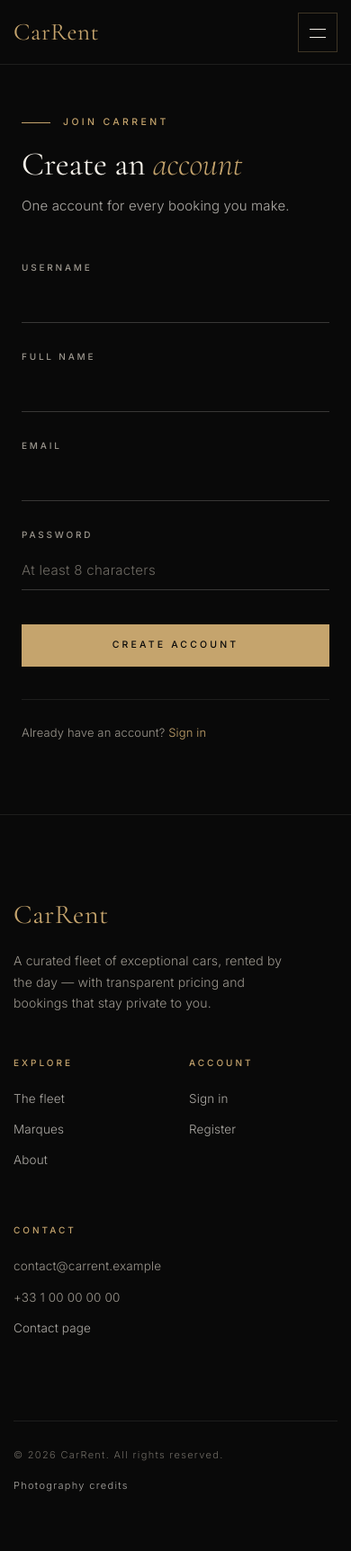
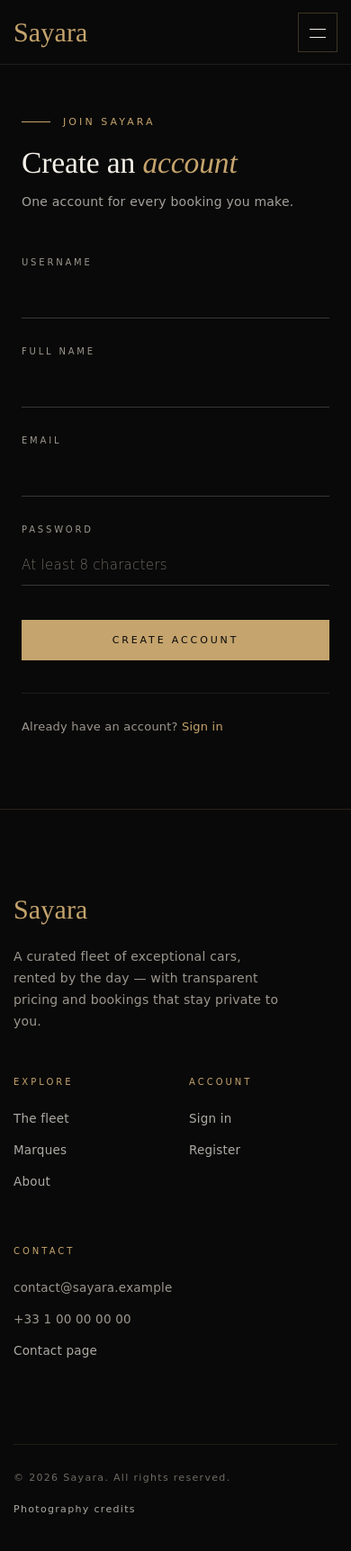
Before and after one commit to ranimedogaz1234-dot/Sayara, a Symfony app: template templates/security/signup.html.twig in a window 390 px wide. Shown: the whole page at 90% size. Before the commit the page ends 1658 px from the top, so only its background shows below. Run offline with Twig, Linux system fonts and the light colour scheme; the template is opened without the code that fills it, so the values that code supplies are empty; form fields are guessed from the names that the template uses; style sheets or scripts are compiled from the project's sources; some libraries are stand-ins or nearby versions.

Commit message:
Rebuild the homepage to the Sayara reference and refine typography
- Rename the customer-facing brand to Sayara (nav, footer, titles,
  sign-in pages, confirmation e-mail); the admin back-office is unchanged.
- Homepage hero rebuilt to the reference: full-bleed showroom image of a
  black Rolls-Royce Cullinan, centred tracked navigation, outlined gold
  account button, gold location eyebrow, Times-style serif headline with
  gold italic, and a Make / Model / Price / Pick-up search bar with a
  solid champagne-gold Search button. Every field maps to a real filter.
- The hero image is a composite derived from a CC BY-SA 4.0 Commons photo
  (credited on the page and on /credits); it replaces hero-phantom.jpg.
- Site-wide: Tinos serif + wide sans, smaller and lighter type, a 1200px
  content column, gold outlined buttons, gold hairline separators.
- Mobile: the car is framed in a band under the nav with copy below.

```diff
--- a/assets/styles/luxury.css
+++ b/assets/styles/luxury.css
@@ -25,10 +25,14 @@
   --ok: #9DBE96;
   --warn: #D49A86;
 
-  --serif: 'Cormorant Garamond', 'Cormorant', Georgia, 'Times New Roman', serif;
-  --sans: 'Inter', -apple-system, BlinkMacSystemFont, 'Segoe UI', sans-serif;
+  /* Matches the homepage reference: a classic Times-style serif for display
+     type (Tinos is metric-compatible with Times New Roman) and a wide,
+     open humanist sans for UI text. */
+  --serif: 'Tinos', 'Times New Roman', Times, serif;
+  --sans: 'DejaVu Sans', Verdana, Geneva, 'Segoe UI', sans-serif;
   --ease: cubic-bezier(.22, .61, .36, 1);
-  --nav-h: 84px;
+  --nav-h: 80px;
+  --gold-hi: #D8BC86;
 
   /* Aliases for templates written against the previous theme (payment,
      confirmation inline styles). Mapped onto the new palette. */
@@ -52,10 +56,10 @@
   background: var(--ink);
   color: var(--ivory);
   font-family: var(--sans);
-  font-weight: 300;
-  font-size: 14.5px;
-  line-height: 1.65;
-  letter-spacing: .01em;
+  font-weight: 400;
+  font-size: 13.5px;
+  line-height: 1.7;
+  letter-spacing: .015em;
   -webkit-font-smoothing: antialiased;
   -moz-osx-font-smoothing: grayscale;
 }
@@ -121,12 +125,12 @@
 }
 .lx-nav.is-solid { background: rgba(9, 9, 9, .94); border-bottom-color: var(--line); backdrop-filter: saturate(140%) blur(10px); }
 .lx-nav .container { display: flex; align-items: center; justify-content: space-between; }
-.lx-brand { font-family: var(--serif); font-weight: 400; font-size: 27px; letter-spacing: .02em; color: var(--gold) !important; line-height: 1; }
+.lx-brand { font-family: var(--serif); font-weight: 400; font-size: 30px; letter-spacing: .005em; color: var(--gold) !important; line-height: 1; }
 .lx-brand:hover { color: var(--ivory) !important; }
-.lx-menu { display: flex; align-items: center; gap: 6px; list-style: none; margin: 0; padding: 0; }
+.lx-menu { display: flex; align-items: center; gap: 10px; list-style: none; margin: 0 auto; padding: 0; }
 .lx-menu a, .lx-signin {
   position: relative; display: inline-block; padding: 8px 16px;
-  font: 400 10.5px/1 var(--sans); letter-spacing: .3em; text-transform: uppercase; color: var(--ivory-70);
+  font: 400 13px/1 var(--sans); letter-spacing: .3em; text-transform: uppercase; color: rgba(244, 240, 232, .76);
   transition: color .3s var(--ease);
 }
 .lx-menu a::after {
@@ -406,6 +394,45 @@
 .luxury-body .modal-title { font-family: var(--serif); font-weight: 400; font-size: 24px; }
 .luxury-body .modal-backdrop.show { opacity: .8; }
 
+/* ---------- Typography & gold refinement (Sayara) ----------
+   Smaller, lighter type across the customer pages, a 1200px content column
+   like the homepage reference, and quiet champagne-gold detailing. */
+@media (min-width: 1200px) { .luxury-body .container { max-width: 1230px; } }
+.eyebrow { font-weight: 400; font-size: 11px; letter-spacing: .28em; }
+.display { font-weight: 400; font-size: clamp(2.2rem, 3.6vw, 3.4rem); line-height: 1.02; }
+.title { font-weight: 400; font-size: clamp(1.75rem, 2.4vw, 2.4rem); line-height: 1.1; }
+.display em, .title em { font-weight: 400; }
+.lede { font-size: 14px; line-height: 1.75; color: rgba(244, 240, 232, .66); }
+.meta { font-size: 10.5px; letter-spacing: .22em; }
+.btn-lx, .btn-cr-primary, .btn-cr-outline, .btn-cr-danger { font-weight: 400; font-size: 11px; letter-spacing: .26em; padding: 16px 28px; }
+.btn-lx--sm { padding: 12px 20px; }
+.btn-lx--outline, .btn-cr-outline { border-color: rgba(197, 164, 109, .6); color: var(--gold) !important; }
+.btn-lx--outline:hover, .btn-cr-outline:hover { border-color: var(--gold-hi); color: var(--gold-hi) !important; background: rgba(197, 164, 109, .08); }
+.btn-lx--gold:hover, .btn-cr-primary:hover { background: var(--gold-hi); border-color: var(--gold-hi); color: var(--ink) !important; }
+.link-lx { font-weight: 400; font-size: 11px; letter-spacing: .26em; }
+.lx-section { padding: 112px 0; }
+.lx-section--line { border-top-color: rgba(197, 164, 109, .16); }
+.lx-pagehead { border-bottom-color: rgba(197, 164, 109, .18); }
+.lx-pagehead .display { font-size: clamp(2.1rem, 3.4vw, 3.2rem); }
+.lx-card__name { font-size: 23px; margin: 8px 0 16px; }
+.lx-price { font-size: 21px; }
+.lx-price small { color: rgba(197, 164, 109, .75); }
+.lx-card__cta { font-weight: 400; letter-spacing: .26em; }
+.lx-tag { font-weight: 400; }
+.lx-marques .name { font-weight: 400; font-size: clamp(1.5rem, 2.2vw, 2rem); }
+.lx-pillar h3 { font-size: 21px; }
+.lx-pillar .num { font-size: 19px; }
+.lx-detail__title { font-weight: 400; font-size: clamp(2.2rem, 3.2vw, 3rem); }
+.lx-specs dd { font-size: 17px; }
+.lx-auth__form .display { font-size: clamp(2.1rem, 3vw, 2.8rem); }
+.lx-auth__quote p { font-weight: 400; font-size: clamp(1.45rem, 2vw, 1.9rem); }
+.lx-auth__visual img { object-position: 52% 60%; transform: scale(1.35); transform-origin: 45% 62%; filter: none; }
+.cr-panel-header, .lx-field label, .luxury-body .form-group > label { font-weight: 400 !important; }
+.lx-footer { border-top-color: rgba(197, 164, 109, .16); }
+.lx-footer h6 { font-weight: 400; }
+.lx-footer__base { border-top-color: rgba(197, 164, 109, .12); }
+.luxury-body .modal-title { font-size: 22px; }
+
 /* ---------- Responsive ---------- */
 @media (max-width: 1199.98px) {
   .lx-grid { grid-template-columns: repeat(2, minmax(0, 1fr)); }
--- a/src/Controller/PaymentController.php
+++ b/src/Controller/PaymentController.php
@@ -150,9 +150,9 @@ class PaymentController extends AbstractController
             ]);
 
             $email = (new Email())
-                ->from(new Address('noreply@carrent.tn', 'CarRent — Location de Voitures'))
+                ->from(new Address('noreply@carrent.tn', 'Sayara — Location de Voitures'))
                 ->to(new Address($client->getEmail(), $client->getNom()))
-                ->subject('✅ Confirmation de votre réservation #' . $reservation->getId() . ' — CarRent')
+                ->subject('✅ Confirmation de votre réservation #' . $reservation->getId() . ' — Sayara')
                 ->html($htmlBody);
 
             $mailer->send($email);
--- a/templates/base_public.html.twig
+++ b/templates/base_public.html.twig
@@ -4,11 +4,11 @@
 <head>
     <meta charset="utf-8">
     <meta name="viewport" content="width=device-width, initial-scale=1, viewport-fit=cover">
-    <title>{% block title %}CarRent{% endblock %} — CarRent</title>
-    <meta name="description" content="{% block description %}CarRent — a curated fleet of luxury cars, available to rent by the day.{% endblock %}">
+    <title>{% block title %}Sayara{% endblock %} — Sayara</title>
+    <meta name="description" content="{% block description %}Sayara — a curated fleet of luxury cars, available to rent by the day.{% endblock %}">
     <link rel="preconnect" href="https://fonts.googleapis.com">
     <link rel="preconnect" href="https://fonts.gstatic.com" crossorigin>
-    <link href="https://fonts.googleapis.com/css2?family=Cormorant+Garamond:ital,wght@0,300;0,400;0,500;1,300;1,400&family=Inter:wght@300;400;500&display=swap" rel="stylesheet">
+    <link href="https://fonts.googleapis.com/css2?family=Tinos:ital,wght@0,400;0,700;1,400&display=swap" rel="stylesheet">
     <link href="https://cdnjs.cloudflare.com/ajax/libs/twitter-bootstrap/4.6.2/css/bootstrap.min.css" rel="stylesheet">
     <link href="https://cdnjs.cloudflare.com/ajax/libs/font-awesome/5.15.4/css/all.min.css" rel="stylesheet">
     <link rel="stylesheet" href="{{ asset('styles/luxury.css') }}">
@@ -20,7 +20,7 @@
 {% set navTransparent = block('nav_transparent') is defined and block('nav_transparent')|trim == 'yes' %}
 <nav class="lx-nav {{ navTransparent ? '' : 'is-solid' }}" data-transparent="{{ navTransparent ? 'true' : 'false' }}" aria-label="Main">
     <div class="container">
-        <a class="lx-brand" href="{{ path('app_home') }}">CarRent</a>
+        <a class="lx-brand" href="{{ path('app_home') }}">Sayara</a>
 
         <button class="lx-burger" type="button" data-toggle="collapse" data-target="#lxNav" aria-controls="lxNav" aria-expanded="false" aria-label="Menu">
             <span></span><span></span>
@@ -28,16 +28,16 @@
 
         <div class="collapse lx-collapse" id="lxNav">
             <ul class="lx-menu">
-                <li><a href="{{ path('app_catalog') }}" class="{{ route in ['app_catalog', 'app_catalog_show'] ? 'is-active' }}">Fleet</a></li>
+                <li><a href="{{ path('app_catalog') }}" class="{{ route in ['app_catalog', 'app_catalog_show'] ? 'is-active' }}">Browse</a></li>
                 <li><a href="{{ path('app_home') }}#marques">Marques</a></li>
                 <li><a href="{{ path('app_about') }}" class="{{ route == 'app_about' ? 'is-active' }}">About</a></li>
-                <li><a href="{{ path('app_contact') }}" class="{{ route == 'app_contact' ? 'is-active' }}">Contact</a></li>
+                <li><a href="{{ path('app_contact') }}" class="{{ route == 'app_contact' ? 'is-active' }}">Concierge</a></li>
             </ul>
 
             <div class="lx-actions">
                 {% if app.user %}
                     <div class="dropdown lx-account">
-                        <button class="btn-lx btn-lx--outline btn-lx--sm dropdown-toggle" type="button" id="lxAccount" data-toggle="dropdown" aria-haspopup="true" aria-expanded="false">
+                        <button class="btn-lx btn-lx--nav dropdown-toggle" type="button" id="lxAccount" data-toggle="dropdown" aria-haspopup="true" aria-expanded="false">
                             {{ is_granted('ROLE_ADMIN') ? 'Dashboard' : 'My account' }}
                         </button>
                         <div class="dropdown-menu dropdown-menu-right" aria-labelledby="lxAccount">
@@ -56,7 +56,7 @@
                     </div>
                 {% else %}
                     <a class="lx-signin" href="{{ path('app_login') }}">Sign in</a>
-                    <a class="btn-lx btn-lx--outline btn-lx--sm" href="{{ path('app_signup') }}">Register</a>
+                    <a class="btn-lx btn-lx--nav" href="{{ path('app_signup') }}">Register</a>
                 {% endif %}
             </div>
         </div>
@@ -83,7 +83,7 @@
     <div class="container">
         <div class="row">
             <div class="col-lg-4 mb-5 mb-lg-0">
-                <a class="lx-brand" href="{{ path('app_home') }}">CarRent</a>
+                <a class="lx-brand" href="{{ path('app_home') }}">Sayara</a>
                 <p class="mt-4 mb-0" style="max-width: 300px;">A curated fleet of exceptional cars, rented by the day — with transparent pricing and bookings that stay private to you.</p>
             </div>
             <div class="col-6 col-lg-2 offset-lg-1 mb-5 mb-lg-0">
@@ -109,14 +109,14 @@
             <div class="col-lg-3">
                 <h6>Contact</h6>
                 <ul>
-                    <li>contact@carrent.example</li>
+                    <li>contact@sayara.example</li>
                     <li>+33 1 00 00 00 00</li>
                     <li><a href="{{ path('app_contact') }}">Contact page</a></li>
                 </ul>
             </div>
         </div>
         <div class="lx-footer__base">
-            <span>&copy; {{ "now"|date("Y") }} CarRent. All rights reserved.</span>
+            <span>&copy; {{ "now"|date("Y") }} Sayara. All rights reserved.</span>
             <a href="{{ path('app_credits') }}">Photography credits</a>
         </div>
     </div>
@@ -130,7 +130,7 @@
                 <h5 class="modal-title" id="crLogoutTitle">Sign out</h5>
                 <button class="close" type="button" data-dismiss="modal" aria-label="Close"><span>&times;</span></button>
             </div>
-            <div class="modal-body">Are you sure you want to sign out of CarRent?</div>
+            <div class="modal-body">Are you sure you want to sign out of Sayara?</div>
             <div class="modal-footer">
                 <button class="btn-lx btn-lx--outline btn-lx--sm" type="button" data-dismiss="modal">Cancel</button>
                 <a class="btn-lx btn-lx--gold btn-lx--sm" href="{{ logout_path() }}">Sign out</a>
--- a/templates/home/about.html.twig
+++ b/templates/home/about.html.twig
@@ -4,10 +4,10 @@
 
 {% block body %}
 {% include '_partials/page_header.html.twig' with {
-    eyebrow: 'About CarRent',
+    eyebrow: 'About Sayara',
     title: 'Exceptional cars,',
     em: 'simply rented',
-    lede: 'CarRent makes booking a remarkable car as straightforward as it should be: choose, check the price, confirm.',
+    lede: 'Sayara makes booking a remarkable car as straightforward as it should be: choose, check the price, confirm.',
 } %}
 
 <section class="lx-section">
--- a/templates/home/contact.html.twig
+++ b/templates/home/contact.html.twig
@@ -17,7 +17,7 @@
         <div class="lx-pillars cr-reveal">
             <div class="lx-pillar">
                 <span class="num">Email</span>
-                <h3>contact@carrent.example</h3>
+                <h3>contact@sayara.example</h3>
                 <p>We reply to every message.</p>
             </div>
             <div class="lx-pillar">
--- a/templates/security/login.html.twig
+++ b/templates/security/login.html.twig
@@ -5,9 +5,9 @@
 {% block body %}
 <div class="lx-auth">
     <aside class="lx-auth__visual" aria-hidden="true">
-        <img src="{{ asset('images/hero-phantom.jpg') }}" alt="">
+        <img src="{{ asset('images/hero-cullinan.jpg') }}" alt="">
         <div class="lx-auth__quote">
-            <span class="eyebrow eyebrow--rule">CarRent</span>
+            <span class="eyebrow eyebrow--rule">Sayara</span>
             <p>Your next drive is <em>already waiting</em>.</p>
         </div>
     </aside>
@@ -39,7 +39,7 @@
                 <button type="submit" class="btn-lx btn-lx--gold btn-lx--block">Sign in</button>
             </form>
 
-            <p class="lx-auth__switch">New to CarRent? <a href="{{ path('app_signup') }}">Create an account</a></p>
+            <p class="lx-auth__switch">New to Sayara? <a href="{{ path('app_signup') }}">Create an account</a></p>
         </div>
     </section>
 </div>
--- a/templates/security/signup.html.twig
+++ b/templates/security/signup.html.twig
@@ -5,16 +5,16 @@
 {% block body %}
 <div class="lx-auth">
     <aside class="lx-auth__visual" aria-hidden="true">
-        <img src="{{ asset('images/hero-phantom.jpg') }}" alt="">
+        <img src="{{ asset('images/hero-cullinan.jpg') }}" alt="">
         <div class="lx-auth__quote">
-            <span class="eyebrow eyebrow--rule">CarRent</span>
+            <span class="eyebrow eyebrow--rule">Sayara</span>
             <p>Exceptional cars, <em>simply rented</em>.</p>
         </div>
     </aside>
 
     <section class="lx-auth__panel">
         <div class="lx-auth__form cr-reveal cr-visible">
-            <span class="eyebrow eyebrow--rule">Join CarRent</span>
+            <span class="eyebrow eyebrow--rule">Join Sayara</span>
             <h1 class="display">Create an <em>account</em></h1>
             <p class="lede mb-5">One account for every booking you make.</p>
 
```
Also changed, not shown: other parts of assets/styles/luxury.css (+48 -79 lines), src/Twig/PhotoCreditExtension.php (+14 -0 lines), templates/home/credits.html.twig (+10 -1 lines), templates/home/index.html.twig (+21 -17 lines), assets/images/hero-cullinan.jpg (added), assets/images/hero-phantom.jpg (deleted).
